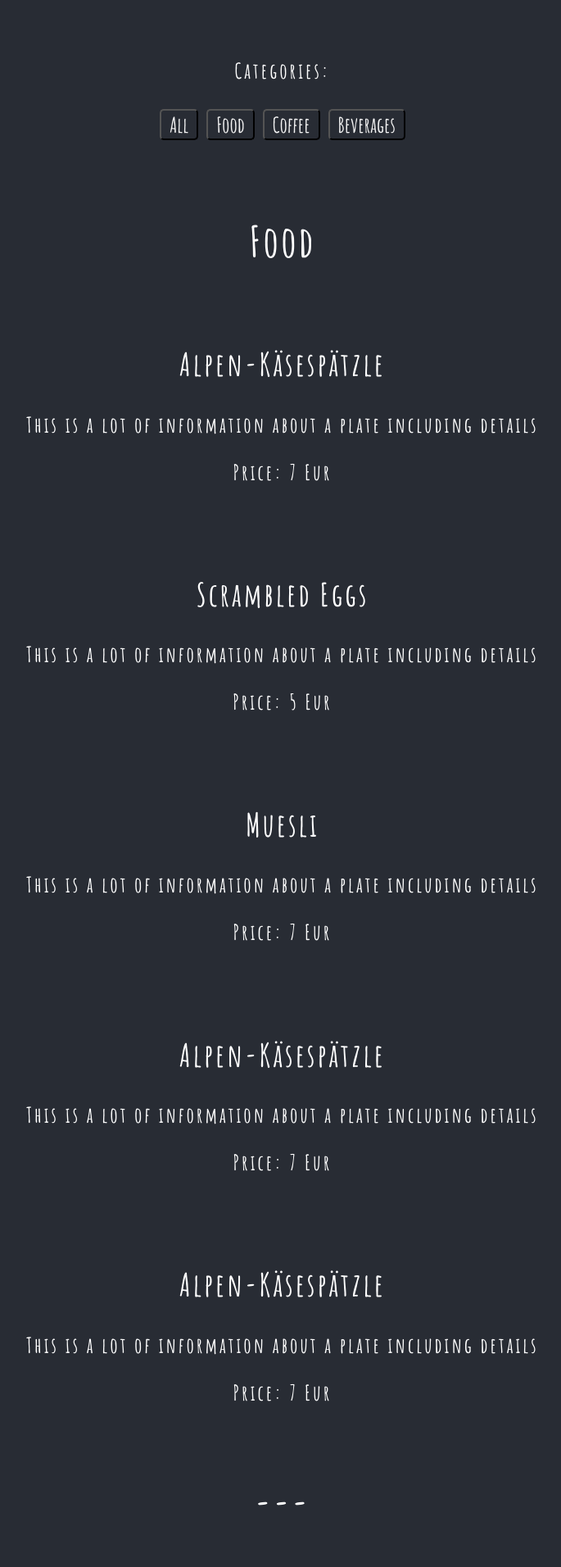
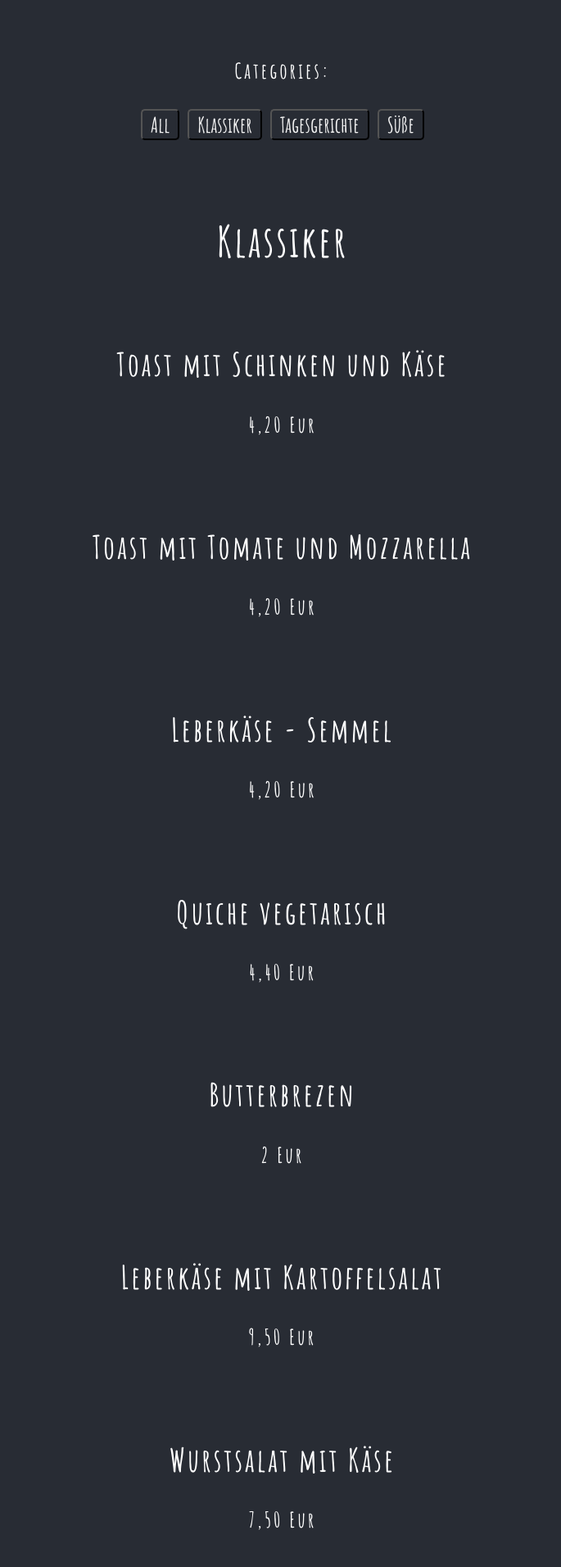
Before and after one commit to gonbaum/speisekarte-client, a React (Create React App) app: page / in a window 1280 px wide. Shown: the part 200-2112 px from the top of the page at 82% size, without its empty margins (295-980 px from the left). Built offline with nearby package versions, Linux system fonts and the light colour scheme; a web font is replaced by a local one.

Commit message:
Added some mocking content

```diff
--- a/src/components/Item.js
+++ b/src/components/Item.js
@@ -6,7 +6,7 @@ const Item = ({ itemData }) => {
             <div className="item-data">
                     <h2>{itemData.name}</h2>
                     <p>{itemData.description}</p>
-                    <p>Price: {itemData.price} Eur</p>
+                    <p>{itemData.price} Eur</p>
             </div>
             <div className="item-image" style={{display: 'none'}}>
                 <img className="item-image" src={itemData.img} alt={itemData.name}></img>
--- a/src/db.json
+++ b/src/db.json
@@ -2,101 +2,331 @@
     "items": [
         {
             "id": 1,
-            "name": "Alpen-Käsespätzle",
-            "description": "This is a lot of information about a plate including details",
+            "name": "Toast mit Schinken und Käse",
+            "description": "",
             "img": "https://www.gutekueche.at/img/rezept/3859/alpen-kaesespaetzle.jpg",
-            "category": "Food",
-            "price": "7",
+            "category": "Klassiker",
+            "subcategory": "Unsere Klassiker",
+            "price": "4,20",
             "date": "2019-05-30T17:30:31.098Z",
             "highlighted": false
         },
         {
             "id": 2,
-            "name": "Scrambled Eggs",
-            "description": "This is a lot of information about a plate including details",
+            "name": "Toast mit Tomate und Mozzarella ",
+            "description": "",
             "img": "https://previews.123rf.com/images/fermate/fermate1505/fermate150500025/39558932-r%C3%BChrei-mit-petersilie-garnieren-auf-einem-wei%C3%9Fen-teller.jpg",
-            "category": "Food",
-            "price": "5",
+            "category": "Klassiker",
+            "subcategory": "Unsere Klassiker",
+            "price": "4,20  ",
             "date": "2019-05-30T17:30:31.098Z",
             "highlighted": true
         },
         {
             "id": 3,
-            "name": "Muesli",
-            "description": "This is a lot of information about a plate including details",
+            "name": "Leberkäse - Semmel",
+            "description": "",
             "img": "https://www.macheesmo.com/wp-content/uploads/2010/01/Fruit-and-Honey-Muesli.jpg",
-            "category": "Food",
-            "price": "7",
+            "category": "Klassiker",
+            "subcategory": "Unsere Klassiker",
+            "price": "4,20",
             "date": "2019-05-30T17:30:31.098Z",
             "highlighted": false
         },
         {
             "id": 4,
-            "name": "Alpen-Käsespätzle",
-            "description": "This is a lot of information about a plate including details",
+            "name": "Quiche vegetarisch",
+            "description": "",
             "img": "https://www.gutekueche.at/img/rezept/3859/alpen-kaesespaetzle.jpg",
-            "category": "Food",
-            "price": "7",
+            "category": "Klassiker",
+            "subcategory": "Unsere Klassiker",
+            "price": "4,40",
             "date": "2019-05-30T17:30:31.098Z",
             "highlighted": false
         },
         {
             "id": 5,
-            "name": "Alpen-Käsespätzle",
-            "description": "This is a lot of information about a plate including details",
+            "name": "Butterbrezen",
+            "description": "",
             "img": "https://www.gutekueche.at/img/rezept/3859/alpen-kaesespaetzle.jpg",
-            "category": "Food",
-            "price": "7",
+            "category": "Klassiker",
+            "subcategory": "Unsere Klassiker",
+            "price": "2",
             "date": "2019-05-30T17:30:31.098Z",
             "highlighted": false
         },
         {
             "id": 6,
-            "name": "Capuccino",
-            "description": "This is a lot of information about a plate including details",
+            "name": "Leberkäse mit Kartoffelsalat",
+            "description": "",
             "img": "https://www.roastmarket.de/magazin/wp-content/uploads/2018/03/cappuccino-tasse-latte-art.jpg",
-            "category": "Coffee",
-            "price": "7",
+            "category": "Klassiker",
+            "subcategory": "Unsere Klassiker",
+            "price": "9,50",
             "date": "2019-05-30T17:30:31.098Z",
             "highlighted": false
         },
         {
             "id": 7,
-            "name": "Cortado",
-            "description": "This is a lot of information about a plate including details",
+            "name": "Wurstsalat mit Käse",
+            "description": "",
             "img": "https://perfectdailygrind.com/wp-content/uploads/2020/03/Cortadito-1.png",
-            "category": "Coffee",
-            "price": "7",
+            "category": "Klassiker",
+            "subcategory": "Unsere Klassiker",
+            "price": "7,50",
             "date": "2019-05-30T17:30:31.098Z",
             "highlighted": false
         },
         {
-            "id": 7,
-            "name": "Wasser",
-            "description": "This is a lot of information about a plate including details",
+            "id": 8,
+            "name": "Verschiedene belegte Semmeln",
+            "description": "(Mortadella, Salami, Bergkäse + Essiggurke)",
             "img": "https://image.jimcdn.com/app/cms/image/transf/dimension=1820x1280:format=jpg/path/sf1a386035455ee34/image/id2f36eaff3b58001/version/1525872685/image.jpg",
-            "category": "Beverages",
-            "price": "2",
+            "category": "Klassiker",
+            "subcategory": "Deftige Klassiker",
+            "price": "3,10",
             "date": "2019-05-30T17:30:31.098Z",
             "highlighted": false
         },
         {
-            "id": 7,
-            "name": "Radler",
-            "description": "This is a lot of information about a plate including details",
+            "id": 9,
+            "name": "Käsespätzle mit Salat",
+            "description": "",
             "img": "https://brauerei-hutthurm.de/wp-content/uploads/2018/10/Produktdarstellung-Shop-Radler-naturtr%C3%BCb-1920x1280.jpg",
-            "category": "Beverages",
+            "category": "Klassiker",
+            "subcategory": "Deftige Klassiker",
+            "price": "10,90",
+            "date": "2019-05-30T17:30:31.098Z",
+            "highlighted": false
+        },
+        {
+            "id": 10,
+            "name": "Salat mit Maultaschen",
+            "description": "(Vegetarisch / Fleischgefült)",
+            "img": "https://www.fitforfun.de/files/images/201806/1/o-saft,298178_m_n.jpg",
+            "category": "Klassiker",
+            "subcategory": "Deftige Klassiker",
             "price": "3",
             "date": "2019-05-30T17:30:31.098Z",
             "highlighted": false
         },
         {
-            "id": 7,
-            "name": "Orangensaft",
-            "description": "This is a lot of information about a plate including details",
+            "id": 11,
+            "name": "Gemüsequiche mit Salat",
+            "description": "",
             "img": "https://www.fitforfun.de/files/images/201806/1/o-saft,298178_m_n.jpg",
-            "category": "Beverages",
-            "price": "3",
+            "category": "Klassiker",
+            "subcategory": "Deftige Klassiker",
+            "price": "7,70",
+            "date": "2019-05-30T17:30:31.098Z",
+            "highlighted": false
+        },
+        {
+            "id": 12,
+            "name": "Weißwürste mit Breze",
+            "description": "",
+            "img": "https://www.fitforfun.de/files/images/201806/1/o-saft,298178_m_n.jpg",
+            "category": "Klassiker",
+            "subcategory": "Deftige Klassiker",
+            "price": "7,50",
+            "date": "2019-05-30T17:30:31.098Z",
+            "highlighted": false
+        },
+        {
+            "id": 13,
+            "name": "Salat mit Rindersaftbraten, Kürbiskernöl und Meerrettich",
+            "description": "",
+            "img": "https://www.fitforfun.de/files/images/201806/1/o-saft,298178_m_n.jpg",
+            "category": "Tagesgerichte",
+            "subcategory": "",
+            "price": "11,20",
+            "date": "2019-05-30T17:30:31.098Z",
+            "highlighted": false
+        },
+        {
+            "id": 14,
+            "name": "Wurstsalat mit Käse",
+            "description": "",
+            "img": "https://www.fitforfun.de/files/images/201806/1/o-saft,298178_m_n.jpg",
+            "category": "Tagesgerichte",
+            "subcategory": "",
+            "price": "7,50",
+            "date": "2019-05-30T17:30:31.098Z",
+            "highlighted": false
+        },
+        {
+            "id": 15,
+            "name": "Gemüsequiche mit Salat",
+            "description": "",
+            "img": "https://www.fitforfun.de/files/images/201806/1/o-saft,298178_m_n.jpg",
+            "category": "Tagesgerichte",
+            "subcategory": "",
+            "price": "7,20",
+            "date": "2019-05-30T17:30:31.098Z",
+            "highlighted": false
+        },
+        {
+            "id": 16,
+            "name": "Rührei Natur mit Brot",
+            "description": "",
+            "img": "https://www.fitforfun.de/files/images/201806/1/o-saft,298178_m_n.jpg",
+            "category": "Tagesgerichte",
+            "subcategory": "",
+            "price": "6,50",
+            "date": "2019-05-30T17:30:31.098Z",
+            "highlighted": false
+        },
+        {
+            "id": 17,
+            "name": "Rührei Natur mit Bergkäse, Speck und Kürbiskernöl",
+            "description": "",
+            "img": "https://www.fitforfun.de/files/images/201806/1/o-saft,298178_m_n.jpg",
+            "category": "Tagesgerichte",
+            "subcategory": "",
+            "price": "7,70",
+            "date": "2019-05-30T17:30:31.098Z",
+            "highlighted": false
+        },
+        {
+            "id": 18,
+            "name": "Gegrillte Toasts belegt mit Rosmarinschinken und Bergkäse",
+            "description": "",
+            "img": "https://www.fitforfun.de/files/images/201806/1/o-saft,298178_m_n.jpg",
+            "category": "Tagesgerichte",
+            "subcategory": "",
+            "price": "4,20",
+            "date": "2019-05-30T17:30:31.098Z",
+            "highlighted": false
+        },
+        {
+            "id": 19,
+            "name": "Gegrillte Toasts belegt mit Tomate und Mozzarella",
+            "description": "",
+            "img": "https://www.fitforfun.de/files/images/201806/1/o-saft,298178_m_n.jpg",
+            "category": "Tagesgerichte",
+            "subcategory": "",
+            "price": "4,20",
+            "date": "2019-05-30T17:30:31.098Z",
+            "highlighted": false
+        },
+        {
+            "id": 20,
+            "name": "Gegrillte Toasts belegt mit Grillgemüse und Fontinakäse",
+            "description": "",
+            "img": "https://www.fitforfun.de/files/images/201806/1/o-saft,298178_m_n.jpg",
+            "category": "Tagesgerichte",
+            "subcategory": "",
+            "price": "4,20",
+            "date": "2019-05-30T17:30:31.098Z",
+            "highlighted": false
+        },
+        {
+            "id": 21,
+            "name": "jeder Toast mit kleinem Salat dazu",
+            "description": "",
+            "img": "https://www.fitforfun.de/files/images/201806/1/o-saft,298178_m_n.jpg",
+            "category": "Tagesgerichte",
+            "subcategory": "",
+            "price": "6,20",
+            "date": "2019-05-30T17:30:31.098Z",
+            "highlighted": false
+        },
+        {
+            "id": 22,
+            "name": "Birchermüsli",
+            "description": "",
+            "img": "https://www.fitforfun.de/files/images/201806/1/o-saft,298178_m_n.jpg",
+            "category": "Süße",
+            "subcategory": "",
+            "price": "5,20",
+            "date": "2019-05-30T17:30:31.098Z",
+            "highlighted": false
+        },
+        {
+            "id": 23,
+            "name": "Hirsebrei mit Himbeersahne",
+            "description": "",
+            "img": "https://www.fitforfun.de/files/images/201806/1/o-saft,298178_m_n.jpg",
+            "category": "Süße",
+            "subcategory": "",
+            "price": "5,40",
+            "date": "2019-05-30T17:30:31.098Z",
+            "highlighted": false
+        },
+        {
+            "id": 24,
+            "name": "Milchreis Kompott",
+            "description": "",
+            "img": "https://www.fitforfun.de/files/images/201806/1/o-saft,298178_m_n.jpg",
+            "category": "Süße",
+            "subcategory": "",
+            "price": "5,80",
+            "date": "2019-05-30T17:30:31.098Z",
+            "highlighted": false
+        },
+        {
+            "id": 25,
+            "name": "Milchreis mit Zimt und Zucher",
+            "description": "",
+            "img": "https://www.fitforfun.de/files/images/201806/1/o-saft,298178_m_n.jpg",
+            "category": "Süße",
+            "subcategory": "",
+            "price": "6,20",
+            "date": "2019-05-30T17:30:31.098Z",
+            "highlighted": false
+        },
+        {
+            "id": 26,
+            "name": "Vanillequark",
+            "description": "",
+            "img": "https://www.fitforfun.de/files/images/201806/1/o-saft,298178_m_n.jpg",
+            "category": "Süße",
+            "subcategory": "",
+            "price": "4,50",
+            "date": "2019-05-30T17:30:31.098Z",
+            "highlighted": false
+        },
+        {
+            "id": 27,
+            "name": "Apfelstrudel",
+            "description": "",
+            "img": "https://www.fitforfun.de/files/images/201806/1/o-saft,298178_m_n.jpg",
+            "category": "Süße",
+            "subcategory": "",
+            "price": "4,60",
+            "date": "2019-05-30T17:30:31.098Z",
+            "highlighted": false
+        },
+        {
+            "id": 28,
+            "name": "Käsekuchen",
+            "description": "",
+            "img": "https://www.fitforfun.de/files/images/201806/1/o-saft,298178_m_n.jpg",
+            "category": "Süße",
+            "subcategory": "",
+            "price": "3,40",
+            "date": "2019-05-30T17:30:31.098Z",
+            "highlighted": false
+        },
+        {
+            "id": 29,
+            "name": "Croissant",
+            "description": "",
+            "img": "https://www.fitforfun.de/files/images/201806/1/o-saft,298178_m_n.jpg",
+            "category": "Süße",
+            "subcategory": "",
+            "price": "1,80",
+            "date": "2019-05-30T17:30:31.098Z",
+            "highlighted": false
+        },
+        {
+            "id": 30,
+            "name": "Schoko Croissant",
+            "description": "",
+            "img": "https://www.fitforfun.de/files/images/201806/1/o-saft,298178_m_n.jpg",
+            "category": "Süße",
+            "subcategory": "",
+            "price": "1,90",
             "date": "2019-05-30T17:30:31.098Z",
             "highlighted": false
         }
```
